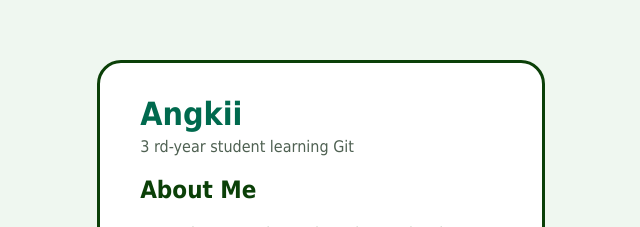
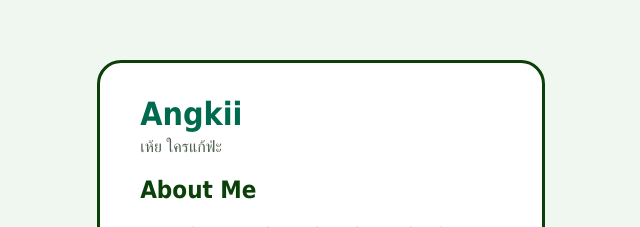
Before and after one commit to Angkii30/Software-Dev, a plain HTML site: page index.html in a window 1280 px wide. Shown: the part 161-388 px from the top of the page, without its empty margins (319-959 px from the left). Drawn offline with Linux system fonts and the light colour scheme.

Commit message:
Change tagline

```diff
--- a/index.html
+++ b/index.html
@@ -9,7 +9,7 @@
 <body>
   <main class="card">
     <h1>Angkii</h1>
-    <p class="tagline">3  rd-year student learning Git</p>
+    <p class="tagline">เห้ย ใครแก้ฟ่ะ</p>
 
     <h2>About Me</h2>
     <p>--- On the way to becoming a better developer! ---</p>
```
